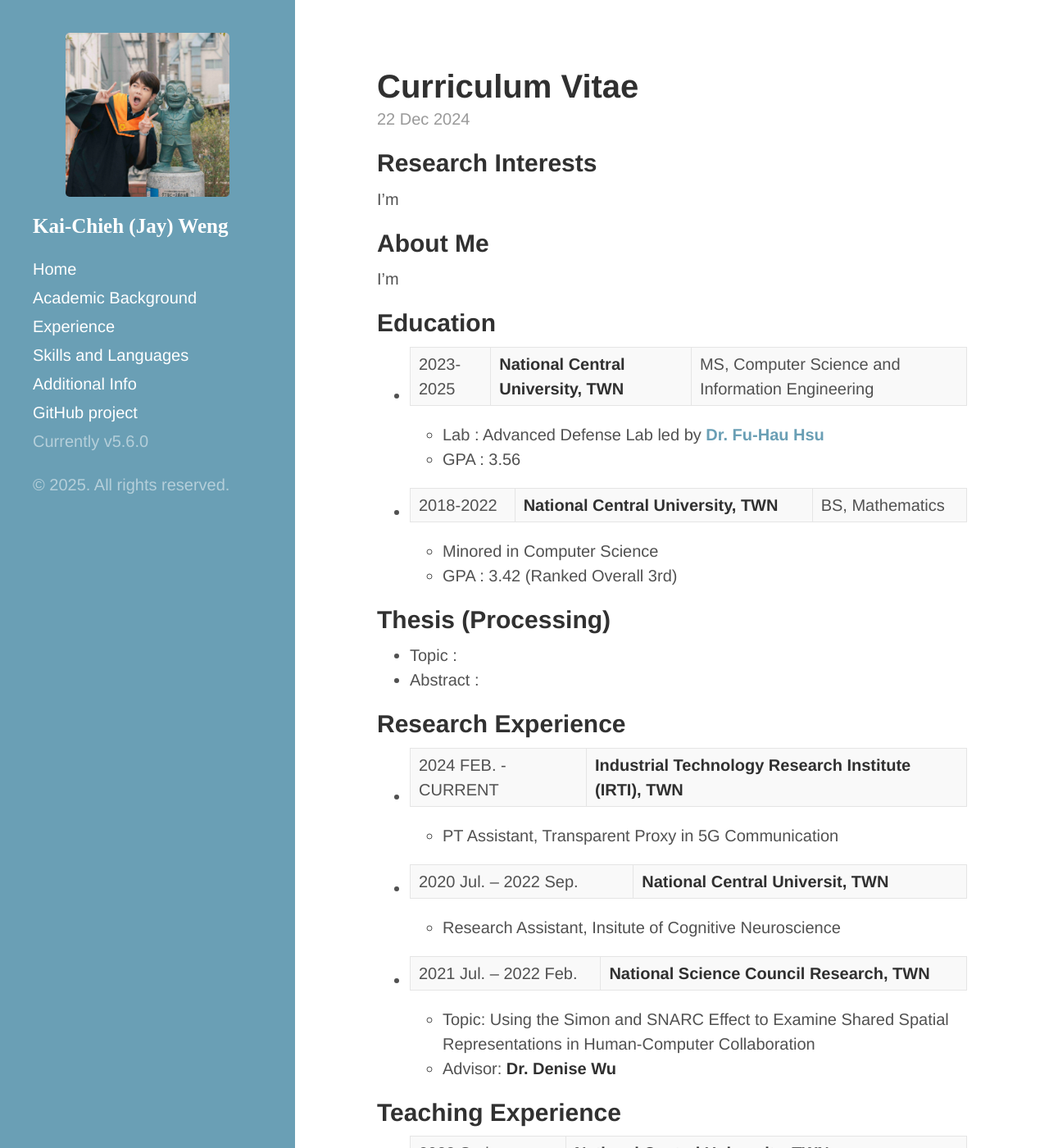
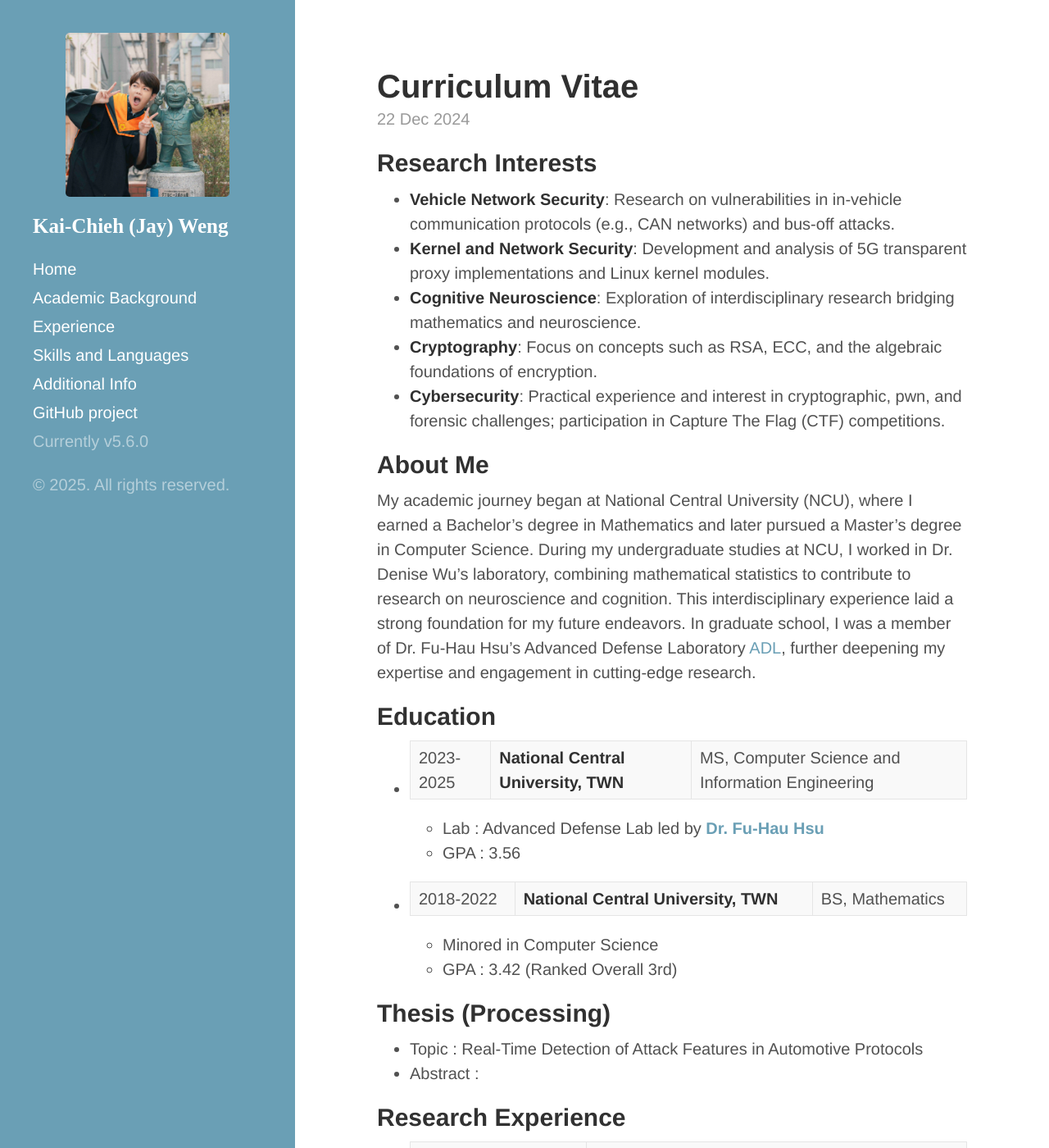
Before and after one commit to FactorialK/FactorialK.github.io, a Jekyll site: the page built from _posts/2024-12-22-CV.md, in a window 1280 px wide and 1400 px high. Shown: the whole window at 82% size. Built offline with Jekyll 4.4.1, drawn with Linux system fonts in a browser that asks for light colours.

Commit message:
250405 Modifying some contents

```diff
--- a/_posts/2024-12-22-CV.md
+++ b/_posts/2024-12-22-CV.md
@@ -6,9 +6,16 @@ title: Curriculum Vitae
 
 
 ## Research Interests
-I'm
+
++ **Vehicle Network Security**: Research on vulnerabilities in in-vehicle communication protocols (e.g., CAN networks) and bus-off attacks.
++ **Kernel and Network Security**: Development and analysis of 5G transparent proxy implementations and Linux kernel modules.
++ **Cognitive Neuroscience**: Exploration of interdisciplinary research bridging mathematics and neuroscience.
++ **Cryptography**: Focus on concepts such as RSA, ECC, and the algebraic foundations of encryption.
++ **Cybersecurity**: Practical experience and interest in cryptographic, pwn, and forensic challenges; participation in Capture The Flag (CTF) competitions.
+
 ## About Me
-I'm
+My academic journey began at National Central University (NCU), where I earned a Bachelor's degree in Mathematics and later pursued a Master's degree in Computer Science.
+During my undergraduate studies at NCU, I worked in Dr. Denise Wu’s laboratory, combining mathematical statistics to contribute to research on neuroscience and cognition. This interdisciplinary experience laid a strong foundation for my future endeavors. In graduate school, I was a member of Dr. Fu-Hau Hsu’s Advanced Defense Laboratory [ADL](https://adl.tw/faculty), further deepening my expertise and engagement in cutting-edge research.
 
 
 ## Education
@@ -20,7 +27,7 @@ I'm
   - GPA : 3.42 (Ranked Overall 3rd)
 
 ## Thesis (Processing)
-* Topic :
+* Topic : Real-Time Detection of Attack Features in Automotive Protocols
 * Abstract :
 
 
```
